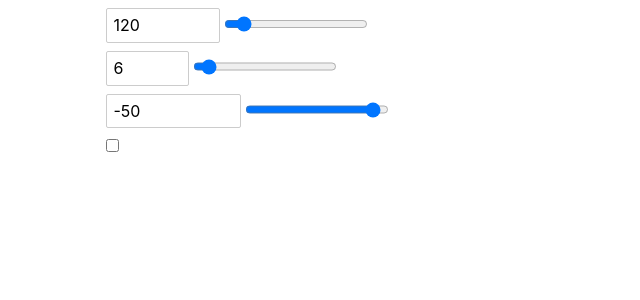
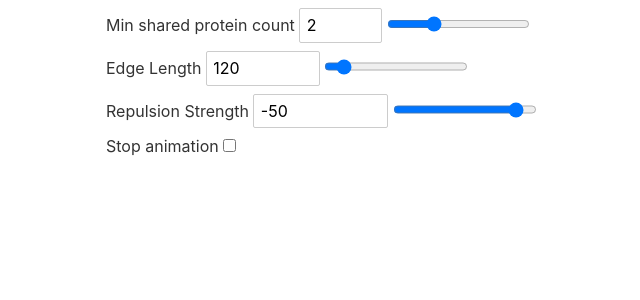
Before and after one commit to DevinBayly/biochem_networks, a Svelte app in the folder testing/: page / in a window 1280 px wide. Shown: the top 300 px of the page, without its empty margins (202-842 px from the left). Built offline with nearby package versions, Linux system fonts and the light colour scheme.

Commit message:
screwed up legend

```diff
--- a/testing/src/Graph.svelte
+++ b/testing/src/Graph.svelte
@@ -1,11 +1,13 @@
 <script>
+
   let distanceTool = 120;
   let off = false;
   let strengthTool = -50;
-  let threshold = 6;
+  let threshold = 2;
   import * as d3 from "d3";
-  let width = window.innerWidth;
-  let height = window.innerHeight;
+  import {legend} from "./legend.js";
+  let width = 5000;
+  let height = 5000;
   let max = 0;
   let createGraph = (data, svgArg) => {
     //remove previous
@@ -70,6 +72,11 @@
       .attr("stroke-width", d => d.value)
       .attr("stroke", d => d3.interpolateViridis(d.value / max));
 
+  document.querySelector("#legend").append(legend({
+  color: d3.scaleSequential([0, max], d3.interpolateViridis),
+  title: "Number of shared proteins chunks",
+  height:40
+}))
     const node = zoom_group
       .append("g")
       .attr("stroke", "#fff")
@@ -78,23 +85,48 @@
       .data(nodes)
       .join("circle")
       .attr("r", d => d.value)
-      .attr("fill", "black");
+      .attr("fill", "black")
+      .call(d3.drag()
+            .on("start", dragstarted)
+            .on("drag", dragged)
+            .on("end", dragended)
+         );
+    function dragstarted(d) {
+      if (!d3.event.active) simulation.alphaTarget(0.3).restart();//sets the current target alpha to the specified number in the range [0,1].
+      d.fy = d.y; //fx - the node’s fixed x-position. Original is null.
+      d.fx = d.x; //fy - the node’s fixed y-position. Original is null.
+    }
+
+    //When the drag gesture starts, the targeted node is fixed to the pointer
+    function dragged(d) {
+      d.fx = d3.event.x;
+      d.fy = d3.event.y;
+    }
+
+    //the targeted node is released when the gesture ends
+    function dragended(d) {
+      if (!d3.event.active) simulation.alphaTarget(0);
+      d.fx = null;
+      d.fy = null;
+
+      console.log("data after dragged is ...",data);
+    }
 
     zoom_group.append("g").selectAll("text").data(nodes).enter().append("text").text(d => d.id)
-    .attr("x",d=> d.x)
-    .attr("y",d=> d.y)
+    .attr("x",d=> d.x+d.value)
+    .attr("y",d=> d.y + d.value)
     .attr("dy",5);
 
     let ticked = () => {
       link
-        .attr("x1", d => Math.min(width - 100, Math.abs(d.source.x)))
-        .attr("y1", d => Math.min(height - 100, Math.abs(d.source.y)))
-        .attr("x2", d => Math.min(width - 100, Math.abs(d.target.x)))
-        .attr("y2", d => Math.min(height - 100, Math.abs(d.target.y)));
+        .attr("x1", d => d.source.x)
+        .attr("y1", d => d.source.y)
+        .attr("x2", d => d.target.x)
+        .attr("y2", d => d.target.y);
 
       node
-        .attr("cx", d => Math.min(width - 100, Math.abs(d.x)))
-        .attr("cy", d => Math.min(height - 100, Math.abs(d.y)));
+        .attr("cx", d => d.x)
+        .attr("cy", d => d.y);
 
     zoom_group.selectAll("text")
     .attr("x",d=> d.x)
@@ -165,18 +197,25 @@
 <div id="labels">
 
   <label>
+    Min shared protein count
+    <input type="number" bind:value={threshold} min="0"  max="7" on:change={restart}/>
+    <input type="range" bind:value={threshold} min="0" max="7" on:change={restart}/>
+  </label>
+  <label>
+    Edge Length
     <input type="number" bind:value={distanceTool} min="0" max="3000" />
     <input type="range" bind:value={distanceTool} min="0" max="3000" />
   </label>
   <label>
-    <input type="number" bind:value={threshold} min="0"  max={max} on:change={restart}/>
-    <input type="range" bind:value={threshold} min="0" max={max} on:change={restart}/>
+    Repulsion Strength
+    <input type="number" bind:value={strengthTool} min="-10000" max="400" />
+    <input type="range" bind:value={strengthTool} min="-10000" max="400" />
   </label>
-
   <label>
-    <input type="number" bind:value={strengthTool} min="-10000" max="-30" />
-    <input type="range" bind:value={strengthTool} min="-10000" max="-30" />
+  Stop animation
+  <input type="checkbox" bind:checked={off} />
   </label>
-  <input type="checkbox" bind:checked={off} />
 </div>
 </div>
+<div id="legend">
+</div>
```
